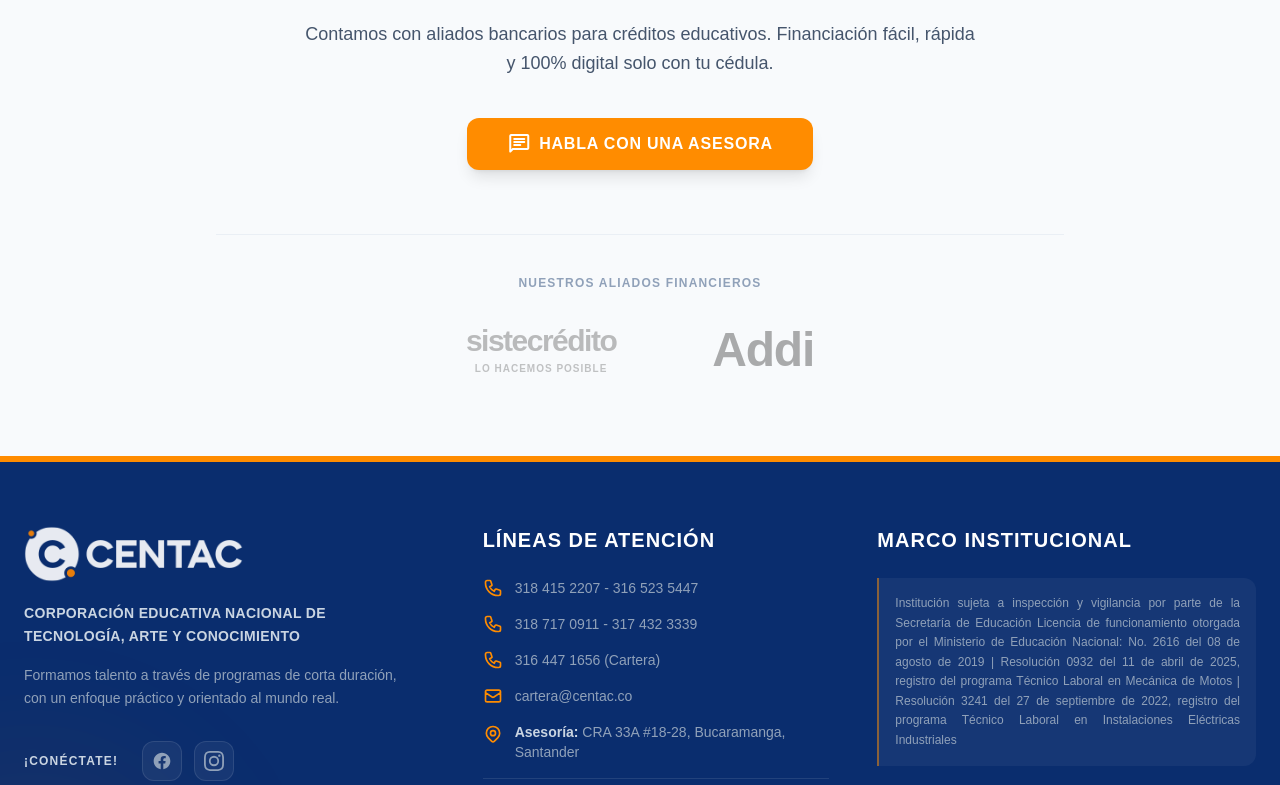
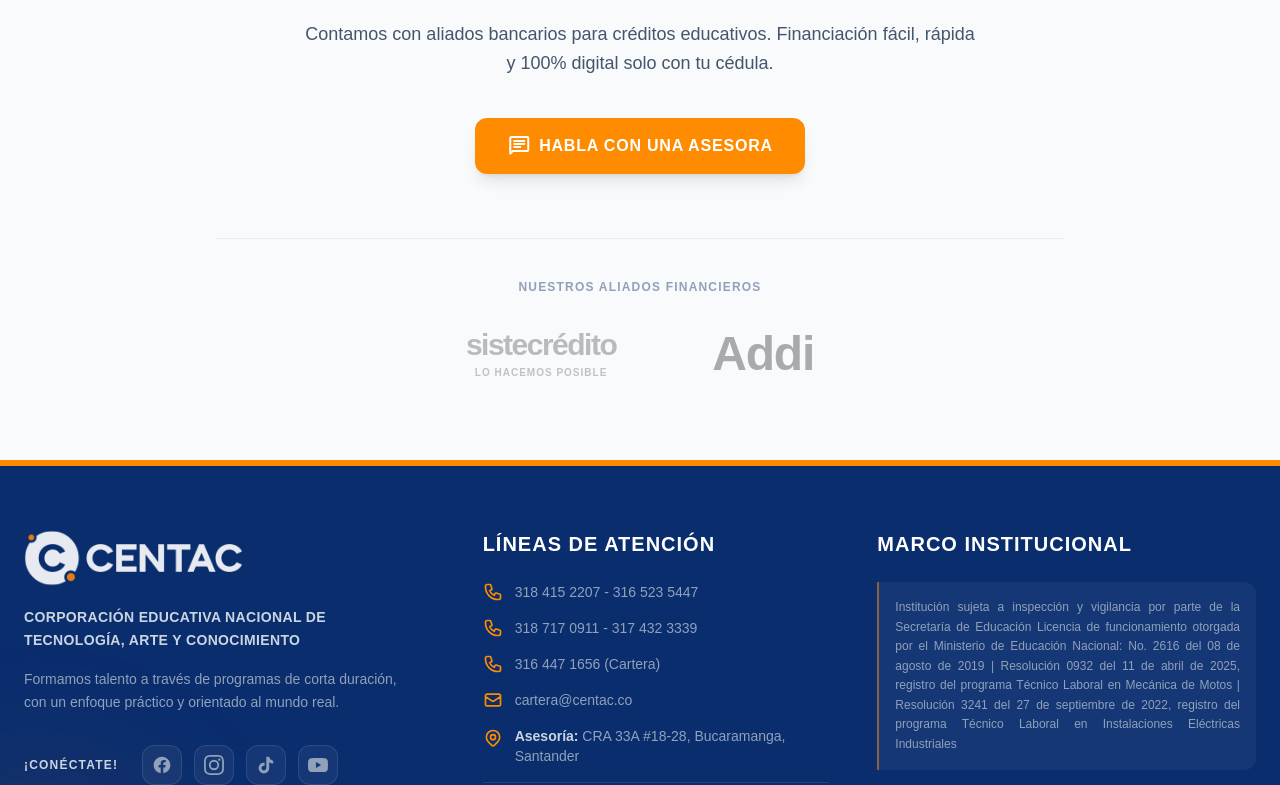
Before and after one commit to JohnVanagandr/centac, a React (Vite) app: page / in a window 1280 px wide. Shown: the part 4816-5601 px from the top of the page. Built offline with nearby package versions, Linux system fonts and the light colour scheme; no server answers.

Commit message:
refactor(ui): update social variant hover styles in Link component for brand theme adaptation

```diff
--- a/src/components/common/Banner/Banner.jsx
+++ b/src/components/common/Banner/Banner.jsx
@@ -1,6 +1,6 @@
 import React from "react";
 import { Reveal } from "@/components/utils";
-import Button from "@/components/ui/Navigation/Button";
+import {Link} from "@/components/ui/Navigation";
 
 export const Banner = () => {
   return (
@@ -24,14 +24,17 @@
 
         {/* 4. El CTA que faltaba (Brand porque es la meta de conversión de esta sección) */}
         <div className="mb-16">
-          <Button
-            intent="brand"
-            size="lg"
-            className="shadow-brand/30 hover:shadow-brand/50"
-          >
-            <span className="material-symbols-rounded">chat</span>
-            HABLA CON UNA ASESORA
-          </Button>
+        <Link
+          href="https://api.whatsapp.com/send/?phone=3174323339"
+          variant="button"
+          intent="brand"
+          size="lg"
+          isExternal
+          className="px-8 py-4"
+        >
+          <span className="material-symbols-rounded">chat</span>
+          HABLA CON UNA ASESORA
+        </Link>
         </div>
 
         {/* 5. Contenedor de Aliados Financieros (Mantenemos tu genial truco de grayscale) */}
--- a/src/components/layout/Footer/FooterIdentity.jsx
+++ b/src/components/layout/Footer/FooterIdentity.jsx
@@ -1,4 +1,5 @@
 import React from 'react';
+import { Link } from '@/components/ui/Navigation/Link'; // 🌟 Importamos nuestro componente Link
 
 export const FooterIdentity = () => {
   return (
@@ -19,19 +20,64 @@
         <p className="font-bold font-display tracking-widest uppercase text-xs text-slate-300 mr-2">
           ¡Conéctate!
         </p>
-        <div className="flex gap-3">
+        <div className="flex flex-wrap gap-3">
+
           {/* Icono Facebook */}
-          <a href="#" className="w-10 h-10 rounded-xl bg-white/5 border border-white/10 flex items-center justify-center hover:bg-brand hover:border-brand hover:-translate-y-1 hover:shadow-lg transition-all duration-300 group" aria-label="Facebook">
-             <svg className="w-5 h-5 fill-current text-slate-400 group-hover:text-white transition-colors" viewBox="0 0 24 24">
-                <path d="M22 12c0-5.523-4.477-10-10-10S2 6.477 2 12c0 4.991 3.657 9.128 8.438 9.878v-6.987h-2.54V12h2.54V9.797c0-2.506 1.492-3.89 3.777-3.89 1.094 0 2.238.195 2.238.195v2.46h-1.26c-1.243 0-1.63.771-1.63 1.562V12h2.773l-.443 2.89h-2.33v6.988C18.343 21.128 22 16.991 22 12z" />
-             </svg>
-          </a>
+          <Link
+            href="https://www.facebook.com/Centaccol"
+            variant="social"
+            intent="white"
+            size="md"
+            isExternal
+            aria-label="Facebook"
+          >
+            <svg className="w-5 h-5 fill-current" viewBox="0 0 24 24">
+              <path d="M22 12c0-5.523-4.477-10-10-10S2 6.477 2 12c0 4.991 3.657 9.128 8.438 9.878v-6.987h-2.54V12h2.54V9.797c0-2.506 1.492-3.89 3.777-3.89 1.094 0 2.238.195 2.238.195v2.46h-1.26c-1.243 0-1.63.771-1.63 1.562V12h2.773l-.443 2.89h-2.33v6.988C18.343 21.128 22 16.991 22 12z" />
+            </svg>
+          </Link>
+
           {/* Icono Instagram */}
-          <a href="#" className="w-10 h-10 rounded-xl bg-white/5 border border-white/10 flex items-center justify-center hover:bg-brand hover:border-brand hover:-translate-y-1 hover:shadow-lg transition-all duration-300 group" aria-label="Instagram">
-             <svg className="w-5 h-5 fill-current text-slate-400 group-hover:text-white transition-colors" viewBox="0 0 24 24">
-                <path d="M12 2.163c3.204 0 3.584.012 4.85.07 3.252.148 4.771 1.691 4.919 4.919.058 1.265.069 1.645.069 4.849 0 3.205-.012 3.584-.069 4.849-.149 3.225-1.664 4.771-4.919 4.919-1.266.058-1.644.07-4.85.07-3.204 0-3.584-.012-4.849-.07-3.26-.149-4.771-1.699-4.919-4.92-.058-1.265-.07-1.644-.07-4.849 0-3.204.013-3.583.07-4.849.149-3.227 1.664-4.771 4.919-4.919 1.266-.057 1.645-.069 4.849-.069zM12 0C8.741 0 8.333.014 7.053.072 2.695.272.273 2.69.073 7.052.014 8.333 0 8.741 0 12c0 3.259.014 3.668.072 4.948.2 4.358 2.618 6.778 6.98 6.978 1.28.058 1.688.072 4.948.072 3.259 0 3.668-.014 4.948-.072 4.354-.2 6.782-2.618 6.979-6.98.058-1.28.072-1.689.072-4.948 0-3.259-.014-3.668-.072-4.947-.196-4.354-2.617-6.78-6.979-6.98C15.668.014 15.259 0 12 0zm0 5.838a6.162 6.162 0 100 12.324 6.162 6.162 0 000-12.324zM12 16a4 4 0 110-8 4 4 0 010 8zm6.406-11.845a1.44 1.44 0 100 2.881 1.44 1.44 0 000-2.881z" />
-             </svg>
-          </a>
+          <Link
+            href="https://www.instagram.com/centaccol/"
+            variant="social"
+            intent="white"
+            size="md"
+            isExternal
+            aria-label="Instagram"
+          >
+            <svg className="w-5 h-5 fill-current" viewBox="0 0 24 24">
+              <path d="M12 2.163c3.204 0 3.584.012 4.85.07 3.252.148 4.771 1.691 4.919 4.919.058 1.265.069 1.645.069 4.849 0 3.205-.012 3.584-.069 4.849-.149 3.225-1.664 4.771-4.919 4.919-1.266.058-1.644.07-4.85.07-3.204 0-3.584-.012-4.849-.07-3.26-.149-4.771-1.699-4.919-4.92-.058-1.265-.07-1.644-.07-4.849 0-3.204.013-3.583.07-4.849.149-3.227 1.664-4.771 4.919-4.919 1.266-.057 1.645-.069 4.849-.069zM12 0C8.741 0 8.333.014 7.053.072 2.695.272.273 2.69.073 7.052.014 8.333 0 8.741 0 12c0 3.259.014 3.668.072 4.948.2 4.358 2.618 6.778 6.98 6.978 1.28.058 1.688.072 4.948.072 3.259 0 3.668-.014 4.948-.072 4.354-.2 6.782-2.618 6.979-6.98.058-1.28.072-1.689.072-4.948 0-3.259-.014-3.668-.072-4.947-.196-4.354-2.617-6.78-6.979-6.98C15.668.014 15.259 0 12 0zm0 5.838a6.162 6.162 0 100 12.324 6.162 6.162 0 000-12.324zM12 16a4 4 0 110-8 4 4 0 010 8zm6.406-11.845a1.44 1.44 0 100 2.881 1.44 1.44 0 000-2.881z" />
+            </svg>
+          </Link>
+
+          {/* Icono TikTok */}
+          <Link
+            href="https://www.tiktok.com/@centaccol"
+            variant="social"
+            intent="white"
+            size="md"
+            isExternal
+            aria-label="TikTok"
+          >
+            <svg className="w-5 h-5 fill-current" viewBox="0 0 24 24">
+              <path d="M19.59 6.69a4.83 4.83 0 0 1-3.77-4.25V2h-3.45v13.67a2.89 2.89 0 0 1-5.2 1.74 2.89 2.89 0 0 1 2.31-4.64 2.93 2.93 0 0 1 .88.13V9.4a6.84 6.84 0 0 0-1-.05A6.33 6.33 0 0 0 5 20.1a6.34 6.34 0 0 0 10.86-4.43v-7a8.16 8.16 0 0 0 4.77 1.52v-3.4a4.85 4.85 0 0 1-1-.1z" />
+            </svg>
+          </Link>
+
+          {/* Icono YouTube */}
+          <Link
+            href="https://www.youtube.com/@CentacCol"
+            variant="social"
+            intent="white"
+            size="md"
+            isExternal
+            aria-label="YouTube"
+          >
+            <svg className="w-5 h-5 fill-current" viewBox="0 0 24 24">
+              <path d="M23.498 6.186a3.016 3.016 0 0 0-2.122-2.136C19.505 3.545 12 3.545 12 3.545s-7.505 0-9.377.505A3.017 3.017 0 0 0 .502 6.186C0 8.07 0 12 0 12s0 3.93.502 5.814a3.016 3.016 0 0 0 2.122 2.136c1.871.505 9.376.505 9.376.505s7.505 0 9.377-.505a3.015 3.015 0 0 0 2.122-2.136C24 15.93 24 12 24 12s0-3.93-.502-5.814zM9.545 15.568V8.432L15.818 12l-6.273 3.568z" />
+            </svg>
+          </Link>
+
         </div>
       </div>
     </div>
--- /dev/null
+++ b/src/components/ui/Navigation/Link.jsx
@@ -0,0 +1,126 @@
+import React from "react";
+import { Link as RouterLink } from "react-router-dom";
+
+export const Link = ({
+  to,
+  href,
+  children,
+  variant = "nav",       // nav | text | button | icon | social
+  intent = "primary",    // brand | primary | navy | white | ghost | slate
+  size = "md",           // sm | md | lg
+  isExternal = false,
+  className = "",
+  ...props
+}) => {
+  // 1. DETERMINAR ENRUTADOR O ETIQUETA HTML
+  // Si pasas "to", usa RouterLink (SPA); si pasas "href", usa <a> estándar.
+  const Component = to ? RouterLink : "a";
+  const destination = to || href || "#";
+
+  // 2. CONFIGURACIÓN AUTOMÁTICA DE SEGURIDAD PARA EXTERNOS
+  const externalProps =
+    isExternal || destination.toString().startsWith("http")
+      ? {
+          target: "_blank",
+          rel: "noopener noreferrer",
+        }
+      : {};
+
+  // 3. BASE ESTILÍSTICA (Alineada a tu sistema de diseño)
+  const baseStyles = `
+    inline-flex items-center gap-2 font-display
+    transition-all duration-300 cursor-pointer
+    focus:outline-none focus-visible:ring-2 focus-visible:ring-brand/50
+  `;
+
+  // 4. MAPEO DE COLORES SEGÚN INTENCIÓN
+  const intents = {
+    brand: "text-brand hover:text-brand-dark",
+    primary: "text-primary hover:text-primary-dark",
+    navy: "text-navy hover:text-primary",
+    white: "text-white/80 hover:text-white",
+    slate: "text-slate-500 hover:text-slate-800",
+    ghost: "text-slate-400 hover:text-brand",
+  };
+
+  // 5. VARIANTES ESTRUCTURALES
+  const variants = {
+    // Para barras de navegación o encabezados
+    nav: `
+      font-bold uppercase tracking-wider
+      hover:-translate-y-0.5 active:scale-95
+      ${intents[intent]}
+    `,
+
+    // Para párrafos, avisos legales o pies de página (Efecto subrayado suave)
+    text: `
+      font-medium underline underline-offset-4 decoration-current/30
+      hover:decoration-current hover:underline-offset-6
+      ${intents[intent]}
+    `,
+
+    // Para íconos o redes sociales en el Footer/TopBar (Contenedor con fondo suave)
+    social: `
+      justify-center rounded-xl border transition-all duration-300
+      hover:-translate-y-1 hover:shadow-lg active:scale-95
+      ${
+        intent === "white"
+          ? "bg-white/5 border-white/10 text-slate-400 hover:bg-brand hover:border-brand hover:text-white hover:shadow-brand/30"
+          : "bg-slate-100 border-transparent text-slate-600 hover:bg-brand hover:text-white hover:shadow-brand/20"
+      }
+    `,
+
+    // Para enlaces simples que son solo un icono
+    icon: `
+      justify-center rounded-lg p-2
+      hover:bg-slate-100 active:scale-90
+      ${intents[intent]}
+    `,
+
+    // Alimenta visualmente como un botón sólido pero semánticamente es un enlace
+    button: `
+      justify-center font-bold uppercase tracking-wider rounded-xl shadow-lg
+      transform active:scale-95 hover:-translate-y-0.5 whitespace-nowrap
+      ${
+        intent === "brand"
+          ? "bg-brand hover:bg-brand-dark text-white shadow-brand/40"
+          : intent === "primary"
+          ? "bg-primary hover:bg-primary-dark text-white shadow-primary/40"
+          : intent === "navy"
+          ? "bg-navy hover:bg-navy-dark text-white shadow-navy/20"
+          : "bg-white hover:bg-slate-100 text-navy shadow-xl"
+      }
+    `,
+  };
+
+  // 6. MAPEO DE TAMAÑOS (Ajustado dinámicamente según la variante)
+  const sizes = {
+    sm: variant === "social" ? "w-8 h-8 text-xs" : "text-xs py-1",
+    md: variant === "social" ? "w-10 h-10 text-sm" : "text-sm py-1.5",
+    lg: variant === "social" ? "w-12 h-12 text-base" : "text-base py-2",
+  };
+
+  // 7. COMPOSICIÓN DE CLASES
+  const finalStyles = `
+    ${baseStyles}
+    ${variants[variant] || variants.nav}
+    ${sizes[size] || sizes.md}
+    ${className}
+  `
+    .replace(/\s+/g, " ")
+    .trim();
+
+  return (
+    <Component
+      to={to ? destination : undefined}
+      href={!to ? destination : undefined}
+      className={finalStyles}
+      {...externalProps}
+      {...props}
+    >
+      {children}
+    </Component>
+  );
+};
+
+export default Link;
--- a/src/components/ui/Navigation/index.js
+++ b/src/components/ui/Navigation/index.js
@@ -1,2 +1,4 @@
 export * from "./Button";
 export * from './BackToTop';
+export * from './Link'
+export * from './Tabs'
--- a/src/features/nosotros/components/NosotrosHistoria.jsx
+++ b/src/features/nosotros/components/NosotrosHistoria.jsx
@@ -20,7 +20,7 @@
           <div className="md:col-span-5 relative">
             <div className="sticky top-24">
               <img
-                src="https://images.unsplash.com/photo-1472099645785-5658abf4ff4e?auto=format&fit=crop&q=80&w=800"
+                src={`${import.meta.env.BASE_URL}andres.PNG`}
                 alt="Andrés Guillermo Rodriguez"
                 className="w-full aspect-[4/5] object-cover rounded-sm grayscale hover:grayscale-0 transition-all duration-700"
               />
```
Also changed, not shown: public/andres.PNG (added).
